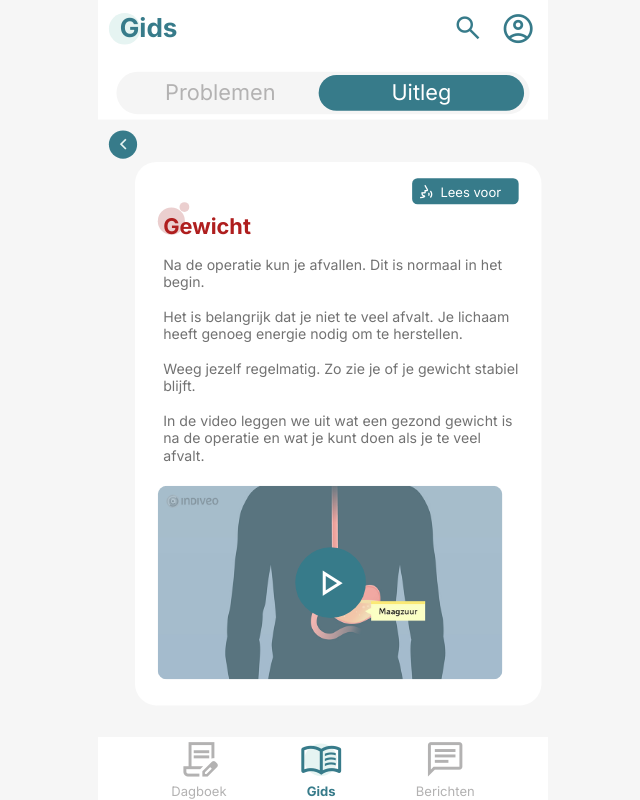
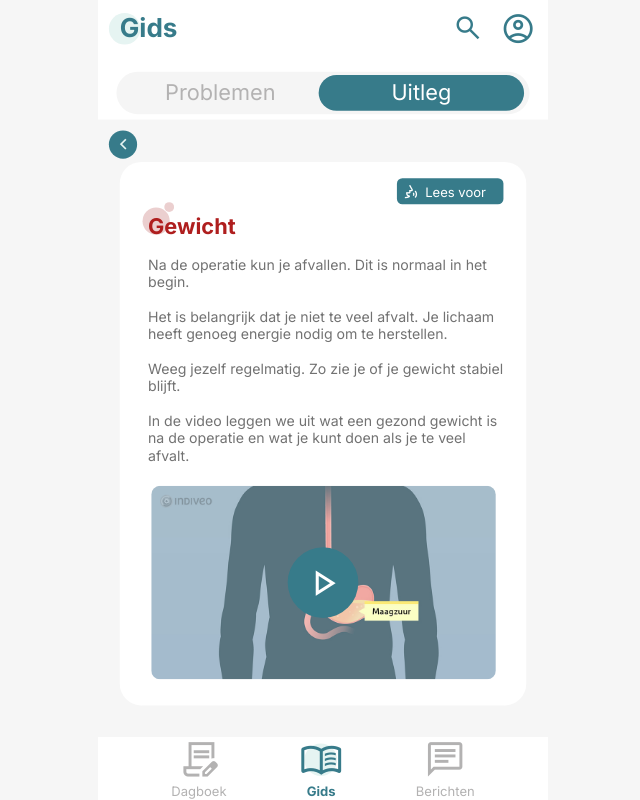
Before and after one commit to plieverse/herstelgids, a React (Vite) app in the folder client/: page /gids/uitleg/1/1 in a window 1280 px wide. Shown: the whole page, without its empty margins (317-957 px from the left). Built offline with nearby package versions, Linux system fonts and the light colour scheme; no server answers.

Commit message:
Center article content cards on the page
Shift white card from left:34px to left:20px so it is perfectly centered
in the 414px layout. Also center the video thumbnail within the card.

Co-Authored-By: Claude Sonnet 4.6 <noreply@anthropic.com>

```diff
--- a/client/src/pages/guide/GuideArtikelPage.jsx
+++ b/client/src/pages/guide/GuideArtikelPage.jsx
@@ -190,7 +190,7 @@ export default function GuideArtikelPage() {
 
       {/* ── Content card: auto height ── */}
       <div style={{
-        position: 'absolute', left: '34px', top: '149px',
+        position: 'absolute', left: '20px', top: '149px',
         width: '374px',
         background: '#FFFFFF', borderRadius: '20px',
         display: 'flex', flexDirection: 'column',
@@ -255,7 +255,7 @@ export default function GuideArtikelPage() {
         {/* Video thumbnail with play button */}
         <div style={{
           position: 'relative',
-          marginLeft: '21px', marginTop: '20px',
+          margin: '20px auto 0',
           width: '317px', height: '178px',
           borderRadius: '8px', overflow: 'hidden',
           background: '#D0E9E5', flexShrink: 0,
--- a/client/src/pages/guide/UitlegArtikelPage.jsx
+++ b/client/src/pages/guide/UitlegArtikelPage.jsx
@@ -222,7 +222,7 @@ export default function UitlegArtikelPage() {
 
       {/* ── Content card: auto height ── */}
       <div style={{
-        position: 'absolute', left: '34px', top: '149px',
+        position: 'absolute', left: '20px', top: '149px',
         width: '374px',
         background: '#FFFFFF', borderRadius: '20px',
         display: 'flex', flexDirection: 'column',
@@ -287,7 +287,7 @@ export default function UitlegArtikelPage() {
         {/* Video thumbnail with play button */}
         <div style={{
           position: 'relative',
-          marginLeft: '21px', marginTop: '20px',
+          margin: '20px auto 0',
           width: '317px', height: '178px',
           borderRadius: '8px', overflow: 'hidden',
           background: '#D0E9E5', flexShrink: 0,
```
